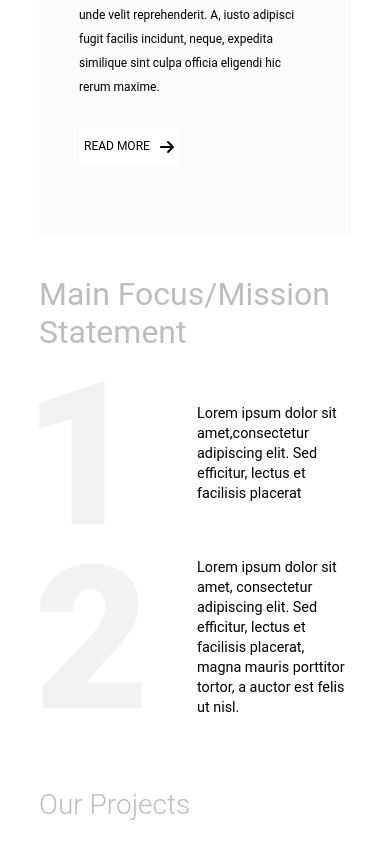
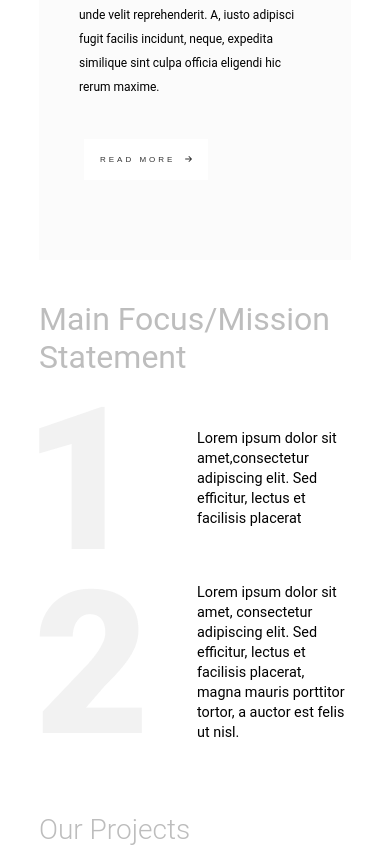
Before and after one commit to Bameejay/digital-project-landingpage, a React (Vite) app: page / in a window 390 px wide. Shown: the part 1147-1994 px from the top of the page. Built offline with nearby package versions, Linux system fonts and the light colour scheme.

Commit message:
responsiveness fix

```diff
--- a/src/pages/main/Main.jsx
+++ b/src/pages/main/Main.jsx
@@ -63,8 +63,9 @@ function Main() {
           Porro illum explicabo dolor, illo recusandae consequuntur odit esse repellat ipsam unde velit reprehenderit. A, iusto adipisci fugit facilis incidunt, neque, expedita similique sint culpa officia eligendi hic rerum maxime.</p>
         </div>
         <div className='readmore-button'>
-          <p>READ MORE</p>
-          <FontAwesomeIcon icon={faArrowRight} />
+          <button>READ MORE
+          <FontAwesomeIcon icon={faArrowRight} className='readmore-button-arrow'/>
+          </button>
         </div>
       </div>
     </div>
@@ -152,10 +153,10 @@ function Main() {
         <div className='form-container'>
           <form action="">
               <input type="text" placeholder='Name' className='input-box'/><br />
-              <input type="number" placeholder='Phone Number' className='input-box'/><br />
-              <input type="email" placeholder='Email' className='input-box'/><br />
-              <input type="text" placeholder='Interested' className='input-box'/><br />
-              <textarea name="" id="" placeholder='Message'></textarea>
+                <input type="number" placeholder='Phone Number' className='input-box' required /><br />
+                <input type="email" placeholder='Email' className='input-box' required /><br />
+                <input type="text" placeholder='Interested In' className='input-box'/><br />
+                <textarea name="" id="" placeholder='Message'></textarea>
             </form>
             <button className='contactus-button'>
                 SEND EMAIL <FontAwesomeIcon icon={faArrowRight} />
--- a/src/pages/main/main.css
+++ b/src/pages/main/main.css
@@ -117,17 +117,29 @@
 }
 
 .readmore-button {
-    display: flex;
-    justify-content: space-between;
-    width: 100px;
-    background-color: #fff;
     padding: 10px 5px;
     cursor: pointer;
 }
 
-.readmore-button p {
-    margin-right: 4px;
-    font-size: 0.75rem;
+.about-page button {
+    padding: 16px;
+    color: #333333;
+    background-color: #fff;
+    border-style: none;
+    gap: 10px;
+    font-size: 0.5rem;
+    letter-spacing: 3px;
+    cursor: pointer;
+}
+
+.readmore-button-arrow {
+    margin-left: 10px;
+}
+
+.our-project-button {
+    display: flex;
+    justify-content: flex-end;
+    margin-top: 20px;
 }
 
 
@@ -325,6 +337,11 @@ form input {
 
 form textarea {
     width: 100%;
+}
+
+.required-asterisk {
+    color: red;
+    margin-left: 5px;
 }
 
 .form-container form input,
```
